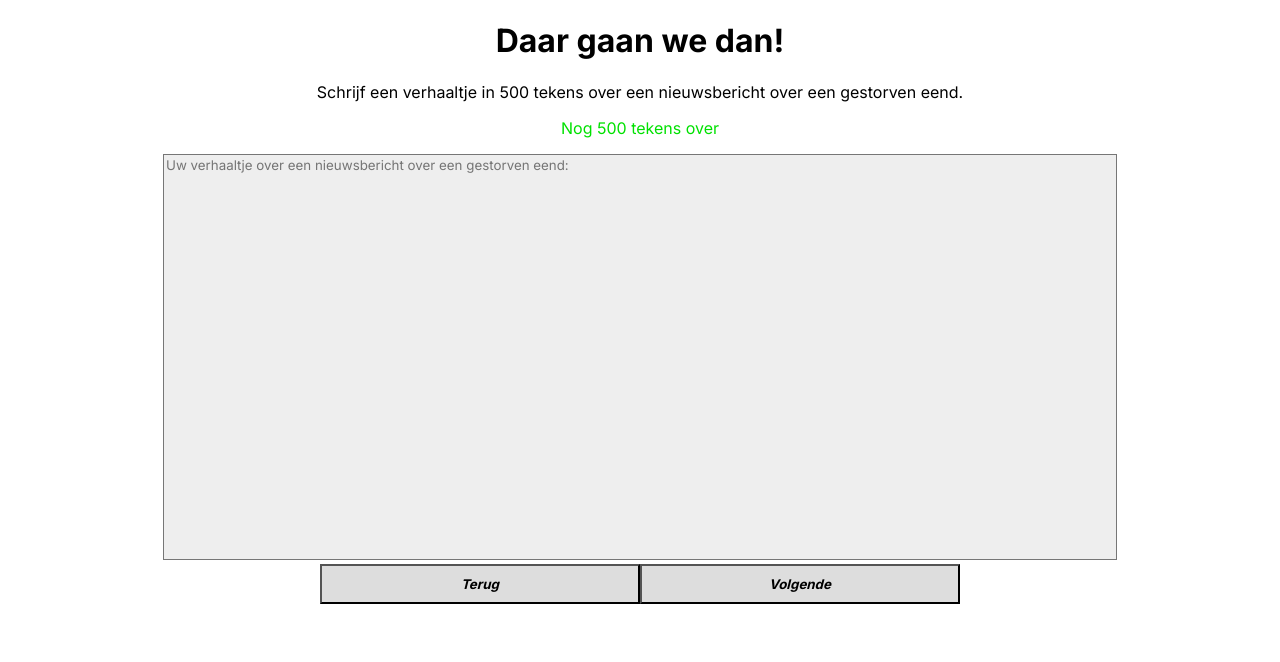
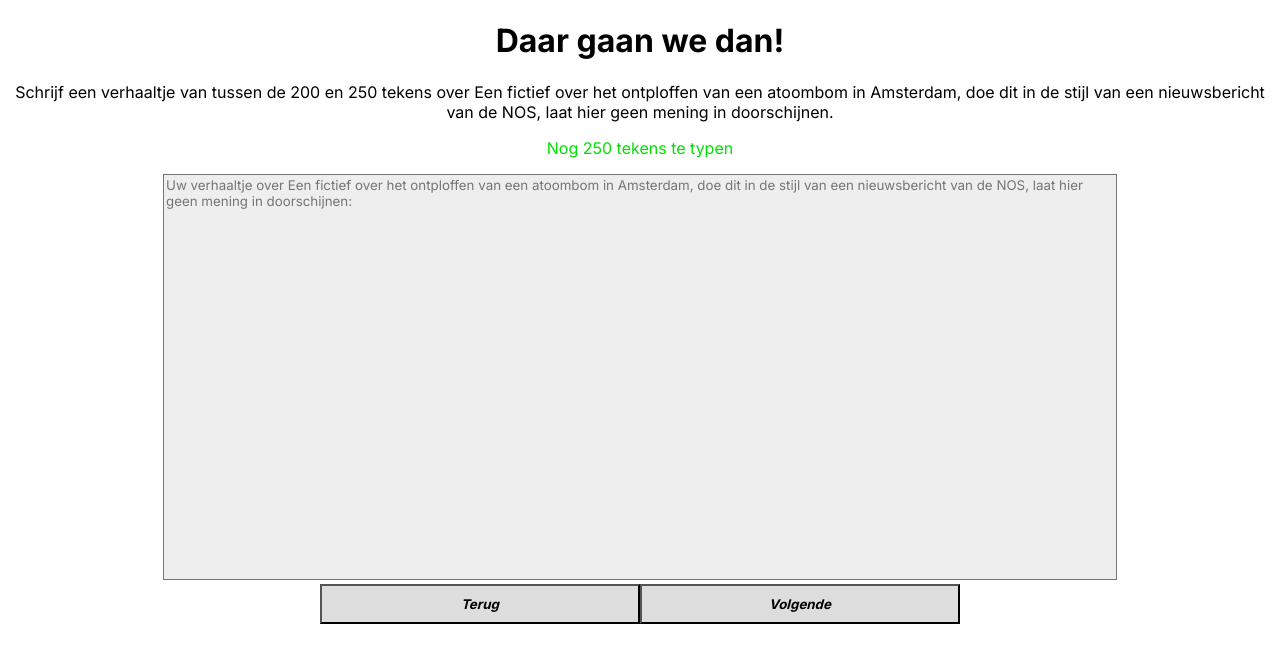
Before and after one commit to Teuntitaan1/Nederlands_Project, a React (Vite) app in the folder Client/: page / in a window 1280 px wide. Both pictures are taken after a click on the button "Beginnen". Shown: the top 662 px of the page. Built offline with nearby package versions, Linux system fonts and the light colour scheme.

Commit message:
Gefixt met sixt

```diff
--- a/Client/src/App.jsx
+++ b/Client/src/App.jsx
@@ -9,8 +9,8 @@ function lerp( a, b, alpha ) {
   return a + alpha * ( b - a );
 }
 
-const Allowed_Chars = [50, 100, 500, 1000, Infinity];
-const Prompts = ["een nieuwsbericht over een gestorven eend"];
+const Allowed_Chars_Ranges = [[50, 100], [100, 150], [200, 250], [1000, 1100], [0, Infinity]];
+const Prompts = ["Een fictief over het ontploffen van een atoombom in Amsterdam, doe dit in de stijl van een nieuwsbericht van de NOS, laat hier geen mening in doorschijnen"];
 
 function App() {
 
@@ -19,7 +19,7 @@ function App() {
   const [Username, SetUsername] = useState("");
 
   // Test parameter variables
-  const [AllowedChars] = useState(Allowed_Chars[Math.round( 4 * Math.random())]);
+  const [AllowedChars] = useState(Allowed_Chars_Ranges[Math.round( 4 * Math.random())]);
   const [Prompt] = useState(Prompts[Math.round( 0 * Math.random())]);
 
   // program variables
@@ -52,23 +52,26 @@ function App() {
               <>
                 <h1>Daar gaan we dan!</h1>
 
-                {HasClientError ? <p id='Error_Message'>Het tekstveld is leeg! Vul iets in en probeer het opnieuw</p> : null}
+                {HasClientError ? <p id='Error_Message'>Nog niet genoeg tekens! Vul iets meer in en probeer het opnieuw</p> : null}
 
 
-                <p>Schrijf een verhaaltje {AllowedChars !== Infinity ? `in ${AllowedChars} tekens` : null} over {Prompt}. {AllowedChars === Infinity ? "Er is geen woord limiet" : null}</p>
+                <p>Schrijf een verhaaltje {AllowedChars[1] !== Infinity ? `van tussen de ${AllowedChars[0]} en ${AllowedChars[1]} tekens` : null} over {Prompt}. {AllowedChars[1] === Infinity ? "Er is geen woord limiet" : null}</p>
                 <div>
-                <p id='Letter_Counter' style={{color : `rgb(${lerp(0, 225, TextAreaValue.length/AllowedChars)}, ${lerp(0, 225, 1-(TextAreaValue.length/AllowedChars))}, 0)`,}}>Nog {AllowedChars !== Infinity ? AllowedChars - TextAreaValue.length : "oneindig"} tekens over</p>
-                  <textarea
+
+                <p id='Letter_Counter' style={{color : `rgb(${lerp(0, 225, TextAreaValue.length/AllowedChars[1])}, ${lerp(0, 225, 1-(TextAreaValue.length/AllowedChars[1]))}, 0)`,}}>Nog {AllowedChars[1] !== Infinity ? AllowedChars[1] - TextAreaValue.length : "oneindig"} tekens {TextAreaValue.length > AllowedChars[0] ? "over" : "te typen"}</p>
+
+                <textarea
                     value={TextAreaValue}
                     onChange={(event) => {SetTextAreaValue(event.target.value)}}
-                    maxLength={AllowedChars}
+                    minLength={AllowedChars[0]}
+                    maxLength={AllowedChars[1]}
                     placeholder={`Uw verhaaltje over ${Prompt}:`}/>
                 </div>
 
 
                 <div>
                   <button style={{width : "25vw", height : "5vh"}} onClick={() => {SetHasStarted(false);}}>Terug</button>
-                  <button style={{width : "25vw", height : "5vh"}} onClick={() => {TextAreaValue.length > 0 ? SetStoryDone(true) : SetHasClientError(true);}}>Volgende</button>
+                  <button style={{width : "25vw", height : "5vh"}} onClick={() => {TextAreaValue.length > AllowedChars[0] ? SetStoryDone(true) : SetHasClientError(true);}}>Volgende</button>
                 </div>
               </> : !Done ?
                   <>
```
